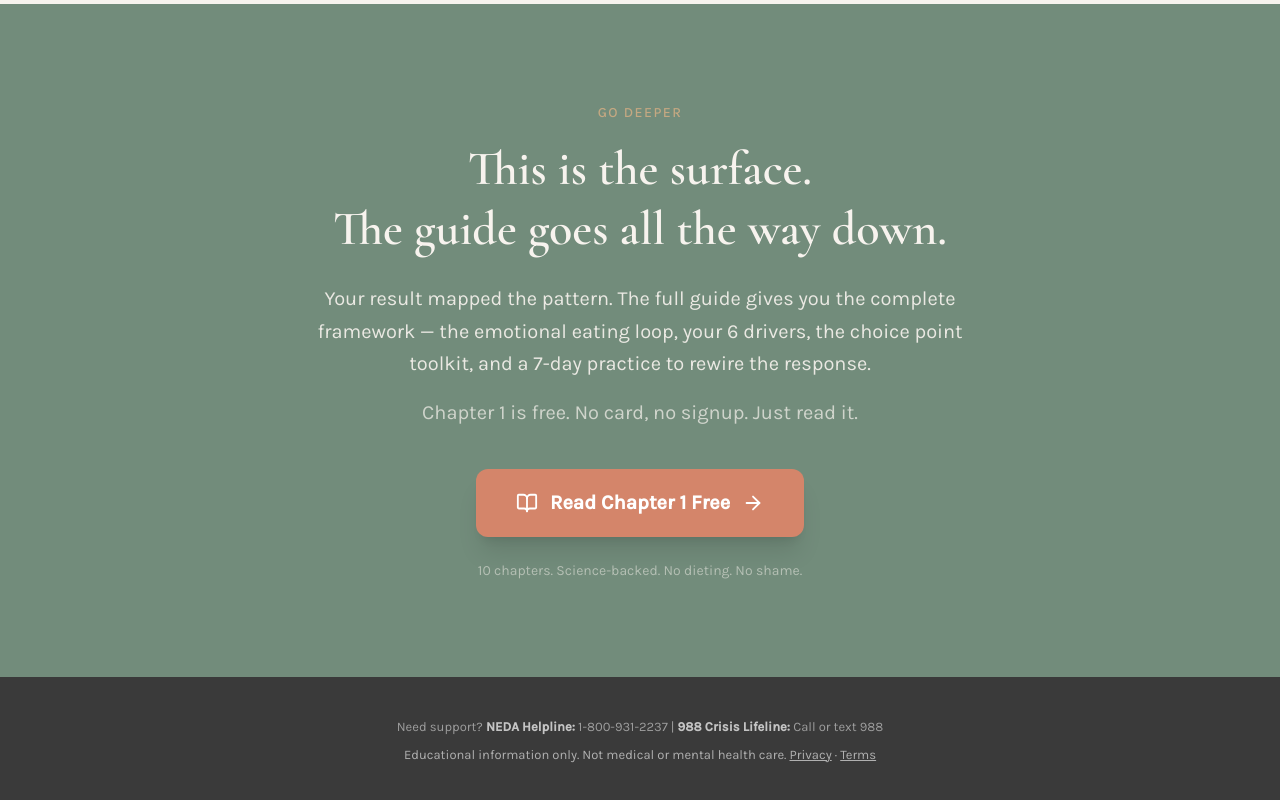
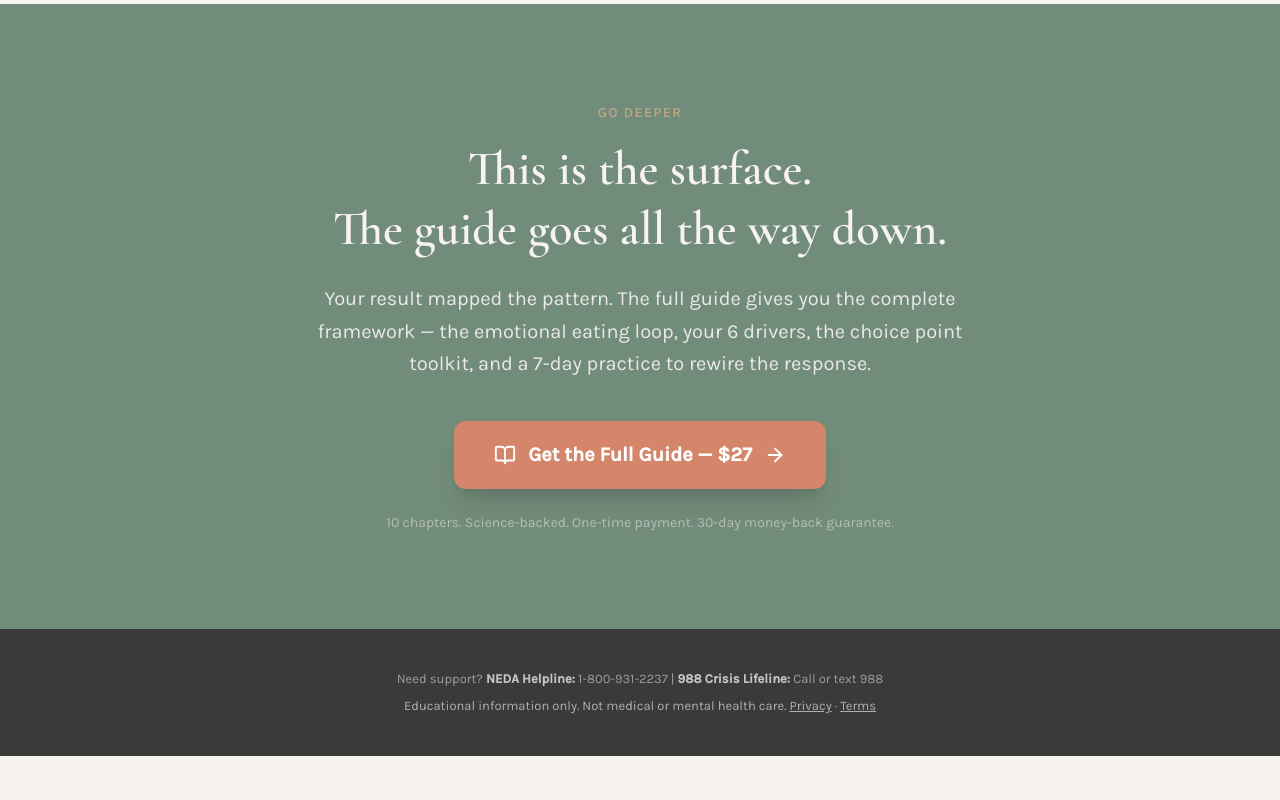
Before and after one commit to stefanpopadic/stop-emotional-eating, a React (Vite) app: page /results/1 in a window 1280 px wide. Shown: the part 3181-3981 px from the top of the page. After the commit the page ends 3937 px from the top, so only its background shows below. Built offline with nearby package versions, Linux system fonts and the light colour scheme.

Commit message:
Remove free chapter: all content behind purchase, update CTAs

```diff
--- a/public/course.html
+++ b/public/course.html
@@ -812,8 +812,8 @@
 <!-- Purchase overlay — before blurred content so sticky works from top -->
 <div class="locked-blur-overlay" id="ch1-blur-overlay">
     <div style="padding: 3rem 2rem; text-align: center; max-width: 480px;">
-        <p style="font-family: 'Cormorant Garamond', serif; font-size: 28pt; color: var(--deep-sage); margin: 0 0 0.75rem 0; line-height: 1.2;">Keep reading?</p>
-        <p style="font-size: 12pt; color: var(--soft-black); max-width: 420px; margin: 0 auto 2rem auto; line-height: 1.7;">You just read the free preview. The full guide has 10 chapters, practical tools, cheat sheets, and a 7-day rewiring practice.</p>
+        <p style="font-family: 'Cormorant Garamond', serif; font-size: 28pt; color: var(--deep-sage); margin: 0 0 0.75rem 0; line-height: 1.2;">This content is locked.</p>
+        <p style="font-size: 12pt; color: var(--soft-black); max-width: 420px; margin: 0 auto 2rem auto; line-height: 1.7;">The full guide has 10 chapters, practical tools, cheat sheets, and a 7-day rewiring practice. Get instant access.</p>
         <a href="mailto:hello@stopemotionaleating.guide?subject=I%20want%20the%2021-Day%20Guide" class="buy-btn" style="display: inline-flex; max-width: 360px; justify-content: center;">
             Get the full guide for <span class="price-current">$27</span> <span class="price-old">($42)</span>
         </a>
@@ -2402,7 +2402,7 @@
 
     <script>
         const THE_PASSWORD = "decode";
-        const FREE_CHAPTERS = [1]; // Only Chapter 1 is free
+        const FREE_CHAPTERS = []; // No free chapters — purchase required
 
         const app = {
             currentChapterIdx: 0,
--- a/src/pages/Results.tsx
+++ b/src/pages/Results.tsx
@@ -176,7 +176,7 @@ export function Results() {
           </FadeIn>
         </Section>
 
-        {/* ═══ BRIDGE — READ CHAPTER 1 FREE ═══ */}
+        {/* ═══ BRIDGE — GET THE FULL GUIDE ═══ */}
         <Section bg="bg-deep-sage" className="text-warm-linen">
           <FadeIn>
             <div className="text-center">
@@ -186,11 +186,8 @@ export function Results() {
               <h2 className="font-serif font-semibold text-4xl md:text-5xl mb-6 leading-tight">
                 This is the surface.<br className="hidden md:block" /> The guide goes all the way down.
               </h2>
-              <p className="font-sans text-lg md:text-xl leading-relaxed opacity-90 max-w-2xl mx-auto mb-4">
+              <p className="font-sans text-lg md:text-xl leading-relaxed opacity-90 max-w-2xl mx-auto mb-10">
                 Your result mapped the pattern. The full guide gives you the complete framework — the emotional eating loop, your 6 drivers, the choice point toolkit, and a 7-day practice to rewire the response.
-              </p>
-              <p className="font-sans text-lg md:text-xl leading-relaxed opacity-70 max-w-2xl mx-auto mb-10">
-                Chapter 1 is free. No card, no signup. Just read it.
               </p>
 
               <a
@@ -198,12 +195,12 @@ export function Results() {
                 className="inline-flex items-center gap-3 bg-terracotta text-white font-sans font-semibold text-xl px-10 py-5 rounded-xl hover:bg-terracotta/90 transition-colors shadow-xl"
               >
                 <BookOpen size={22} />
-                Read Chapter 1 Free
+                Get the Full Guide — $27
                 <ArrowRight size={22} />
               </a>
 
               <p className="font-sans text-sm text-warm-linen/50 mt-6">
-                10 chapters. Science-backed. No dieting. No shame.
+                10 chapters. Science-backed. One-time payment. 30-day money-back guarantee.
               </p>
             </div>
           </FadeIn>
```
